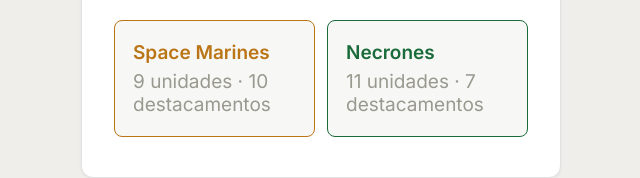
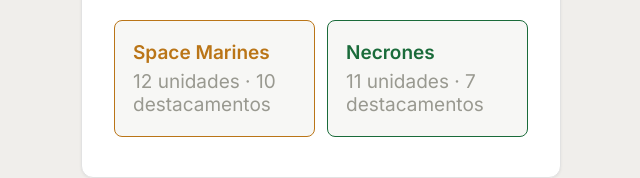
Before and after one commit to hthiers/warhammer-army-tool, a React (Vite) app: page / in a window 1280 px wide. Shown: the part 368-546 px from the top of the page, without its empty margins (319-959 px from the left). Built offline with nearby package versions, Linux system fonts and the light colour scheme.

Commit message:
Ajustes de textos

```diff
--- a/src/App.tsx
+++ b/src/App.tsx
@@ -149,10 +149,11 @@
   }
 
   const faccion = FACCIONES_MAP[faccionId]
-  const unidadesConEstado = faccion.unidades.map(u => ({
-    ...u,
-    activo: !unidadesInactivas.has(u.id),
-  }))
+  const unidadesConEstado = faccion.unidades.map(u => {
+    const activoPorDefecto = u.activo !== false
+    const alternado = unidadesInactivas.has(u.id)
+    return { ...u, activo: alternado ? !activoPorDefecto : activoPorDefecto }
+  })
 
   const destActivos = destacamentos.length > 0 ? destacamentos : [faccion.destacamentos[0].id]
   const vistaId = destActivos.includes(destacamentoVista) ? destacamentoVista : destActivos[0]
--- a/src/components/DispositionPicker/DispositionPicker.tsx
+++ b/src/components/DispositionPicker/DispositionPicker.tsx
@@ -38,7 +38,7 @@
   return (
     <div className={styles.wrap}>
       <p className={styles.intro}>
-        Elegí tu postura y la de tu oponente para saber qué carta de misión primaria te toca jugar.
+        Elige tu postura y la de tu oponente para saber qué carta de misión primaria te toca jugar.
       </p>
 
       <div className={styles.selectors}>
--- a/src/components/PartidaTracker/PartidaTracker.tsx
+++ b/src/components/PartidaTracker/PartidaTracker.tsx
@@ -215,7 +215,7 @@
               className={`${styles.turnoBtn} ${estado.turnoActivo === 'propio' ? styles.turnoBtnActivo : ''}`}
               onClick={() => marcarTurno('propio')}
             >
-              Vos
+              Tú
             </button>
             <button
               className={`${styles.turnoBtn} ${estado.turnoActivo === 'oponente' ? styles.turnoBtnActivo : ''}`}
@@ -235,26 +235,26 @@
           <p className={styles.ayuda}>Se decide antes de elegir las misiones secundarias.</p>
           <div className={styles.tipoOpciones}>
             <button className={styles.tipoBtn} onClick={() => elegirAtacante('propio')}>
-              <strong>Vos sos el Atacante</strong>
+              <strong>Tú eres el Atacante</strong>
               <span>El oponente (IA) queda como Defensor.</span>
             </button>
             <button className={styles.tipoBtn} onClick={() => elegirAtacante('oponente')}>
               <strong>El oponente (IA) es el Atacante</strong>
-              <span>Vos quedás como Defensor.</span>
+              <span>Tú quedas como Defensor.</span>
             </button>
           </div>
         </div>
       ) : (
         <>
           <div className={styles.rolResumen}>
-            <span>Vos: <strong>{NOMBRE_ROL[estado.rolPropio]}</strong> · Oponente: <strong>{NOMBRE_ROL[ROL_OPUESTO[estado.rolPropio]]}</strong></span>
+            <span>Tú: <strong>{NOMBRE_ROL[estado.rolPropio]}</strong> · Oponente: <strong>{NOMBRE_ROL[ROL_OPUESTO[estado.rolPropio]]}</strong></span>
             <button className={styles.cambiarModo} onClick={cambiarRol}>Cambiar</button>
           </div>
 
           <div className={styles.columnas}>
             <div className={`${styles.columna} ${estado.turnoActivo === 'propio' ? styles.columnaActiva : ''}`}>
               <h3 className={styles.columnaTitulo}>
-                Vos {estado.turnoActivo === 'propio' && <span className={styles.turnoIndicador}>● en turno</span>}
+                Tú {estado.turnoActivo === 'propio' && <span className={styles.turnoIndicador}>● en turno</span>}
               </h3>
 
               <MisionPrimariaResumen postura={disposicion.propia} mision={misionPropia} />
@@ -450,7 +450,7 @@
 
           {estado.activas.length === 0 && (
             <p className={styles.empty}>
-              {esIA ? 'Sorteá las 2 secundarias fijas de la IA.' : 'Elegí tus 2 secundarias fijas antes de empezar a jugar.'}
+              {esIA ? 'Sortea las 2 secundarias fijas de la IA.' : 'Elige tus 2 secundarias fijas antes de empezar a jugar.'}
             </p>
           )}
 
@@ -472,8 +472,8 @@
 
           <p className={styles.ayuda}>
             {esIA
-              ? 'Robá la mano de la IA y usá "Activar al azar" para simular su elección.'
-              : 'En tu primera fase de Mando: robá mano y activá 1. En tus fases de Mando siguientes, si tenés menos de 2 activas, volvé a robar y activá otra.'}
+              ? 'Roba la mano de la IA y usa "Activar al azar" para simular su elección.'
+              : 'En tu primera fase de Mando: roba mano y activa 1. En tus fases de Mando siguientes, si tienes menos de 2 activas, vuelve a robar y activa otra.'}
           </p>
 
           <div className={styles.mazoInfo}>
--- a/src/data/misiones/disposicionFuerza.ts
+++ b/src/data/misiones/disposicionFuerza.ts
@@ -1,7 +1,7 @@
 import type { Postura, PosturaId } from '../../types/misiones'
 
 export const POSTURAS: Postura[] = [
-  { id: 'hold', mazo: 'take-and-hold', nombre: 'Take and Hold', nombreEs: 'Sostener y Controlar', color: '#2f6b4f' },
+  { id: 'hold', mazo: 'take-and-hold', nombre: 'Take and Hold', nombreEs: 'Ocupar y Mantener', color: '#2f6b4f' },
   { id: 'purge', mazo: 'purge-the-foe', nombre: 'Purge the Foe', nombreEs: 'Purgar al Enemigo', color: '#8a2b2b' },
   { id: 'disruption', mazo: 'disruption', nombre: 'Disruption', nombreEs: 'Disrupción', color: '#1f4f8a' },
   { id: 'recon', mazo: 'reconnaissance', nombre: 'Reconnaissance', nombreEs: 'Reconocimiento', color: '#1f7a82' },
--- a/src/data/spacemarines/unidades.ts
+++ b/src/data/spacemarines/unidades.ts
@@ -292,4 +292,102 @@
     ],
     estratagemasRelacionadas: ['transhuman', 'armaduraDesden'],
   },
+  {
+    id: 'bibliotecario',
+    nombre: 'Bibliotecario',
+    pts: 60,
+    activo: false,
+    color: '#1B4B8A',
+    palabrasClave: ['Infantería', 'Personaje', 'Explosivos', 'Psíquico', 'Imperium', 'Tacticus', 'Adeptus Astartes'],
+    stats: { MOV: '6"', RES: 4, HER: 4, SALV: '3+', INV: '4+', LID: '6+', OC: 1 },
+    distancia: [
+      { nombre: 'Pistola bólter', rango: '12"', A: 1, HP: '3+', F: 4, FP: 0, D: 1, especial: 'Pistola' },
+      { nombre: 'Castigo — proyectil brujo', rango: '24"', A: '1D6', HP: '3+', F: 5, FP: -1, D: '1D3', especial: 'Psíquica', esAlternativa: true },
+      { nombre: 'Castigo — proyectil brujo enfocado', rango: '24"', A: '1D6', HP: '3+', F: 6, FP: -2, D: '1D3', especial: 'Heridas Devastadoras, De Riesgo, Psíquica', esAlternativa: true },
+    ],
+    combate: [
+      { nombre: 'Arma de fuerza', A: 4, HA: '3+', F: 6, FP: -1, D: '1D3', especial: 'Psíquica' },
+    ],
+    habilidades: [
+      {
+        nombre: 'Capucha psíquica',
+        desc: 'Esta unidad tiene Ignorar Heridas 4+ contra ataques y habilidades psíquicas.',
+      },
+      {
+        nombre: 'Fortaleza mental',
+        desc: 'Esta unidad tiene salvación invulnerable de 4+.',
+      },
+    ],
+    estratagemasRelacionadas: ['transhuman', 'honrarCapitulo', 'armaduraDesden'],
+    adjunta: {
+      rol: 'Líder',
+      unidades: [
+        'Escuadra de Desolación',
+        'Escuadra de Devastadores',
+        'Escuadra de Intercesores',
+        'Escuadra de Intercesores de Asalto',
+        'Escuadra de Veteranos de Ferreaguardia',
+        'Escuadra Hellblaster',
+        'Escuadra Infernus',
+        'Escuadra Táctica',
+      ],
+    },
+  },
+  {
+    id: 'veteranosVanguardia',
+    nombre: 'Escuadra de Veteranos de Vanguardia',
+    pts: 100,
+    activo: false,
+    color: '#8A5A2A',
+    palabrasClave: ['Infantería', 'Explosivos', 'Mochila de Propulsión', 'Vuelo', 'Imperium', 'Adeptus Astartes'],
+    stats: { MOV: '12"', RES: 4, HER: 2, SALV: '3+', INV: '-', LID: '6+', OC: 1 },
+    distancia: [
+      { nombre: 'Pistola bólter pesada', rango: '18"', A: 1, HP: '3+', F: 4, FP: -1, D: 1, especial: 'Pistola' },
+      { nombre: 'Pistola de plasma — estándar', rango: '12"', A: '1D3', HP: '3+', F: 7, FP: -2, D: 1, especial: 'Pistola', opcional: true },
+      { nombre: 'Pistola de plasma — sobrecarga', rango: '12"', A: 1, HP: '3+', F: 8, FP: -3, D: 2, especial: 'De Riesgo, Pistola', opcional: true, esAlternativa: true },
+    ],
+    combate: [
+      { nombre: 'Arma de energía artesanal', A: 3, HA: '3+', F: 5, FP: -2, D: 2 },
+    ],
+    habilidades: [
+      {
+        nombre: 'Aterrizaje de Asalto',
+        desc: 'Si esta unidad empieza la batalla en Reserva Estratégica, puede desplegarse en cualquier punto del campo de batalla a más de 9" de todas las miniaturas enemigas, en lugar de hacerlo en tu zona de despliegue.',
+      },
+      {
+        nombre: 'Asalto de vanguardia',
+        desc: 'En un turno en el que esta unidad haya realizado un movimiento de carga, las armas cuerpo a cuerpo de esta unidad tienen la habilidad Impactos Letales.',
+      },
+    ],
+    estratagemasRelacionadas: ['transhuman', 'honrarCapitulo', 'armaduraDesden'],
+  },
+  {
+    id: 'landSpeeder',
+    nombre: 'Land Speeder',
+    pts: 95,
+    activo: false,
+    color: '#8A2A2A',
+    palabrasClave: ['Vehículo', 'Vuelo', 'Imperium', 'Adeptus Astartes'],
+    stats: { MOV: '14"', RES: 8, HER: 9, SALV: '3+', INV: '-', LID: '6+', OC: 3 },
+    distancia: [
+      { nombre: 'Lanzallamas pesado', rango: '12"', A: '1D6', HP: 'N/A', F: 5, FP: -1, D: 1, especial: 'Torrente', opcional: true, esAlternativa: true },
+      { nombre: 'Multifusión', rango: '18"', A: 2, HP: '3+', F: 9, FP: -4, D: '1D6', especial: 'Fusión 2' },
+      { nombre: 'Cañón Gatling de Campaña', rango: '24"', A: 8, HP: '3+', F: 5, FP: 0, D: 1, especial: 'Heridas Devastadoras' },
+      { nombre: 'Lanzamisiles Tormenta Furiosa', rango: '48"', A: 1, HP: '3+', F: 12, FP: -3, D: '1D6+1' },
+    ],
+    combate: [
+      { nombre: 'Arma cuerpo a cuerpo', A: 4, HA: '3+', F: 4, FP: 0, D: 1 },
+    ],
+    habilidades: [
+      {
+        nombre: 'Aterrizaje de Asalto',
+        desc: 'Si esta unidad empieza la batalla en Reserva Estratégica, puede desplegarse en cualquier punto del campo de batalla a más de 9" de todas las miniaturas enemigas, en lugar de hacerlo en tu zona de despliegue.',
+      },
+      {
+        nombre: 'Pasada de purga',
+        desc: 'En tu fase de disparo, después de que esta unidad haya disparado, puede realizar un movimiento normal de hasta 1D6". Si lo hace, hasta el final del turno esta unidad no es elegible para declarar una carga.',
+      },
+    ],
+    estratagemasRelacionadas: ['transhuman', 'armaduraDesden'],
+  },
 ]
```
